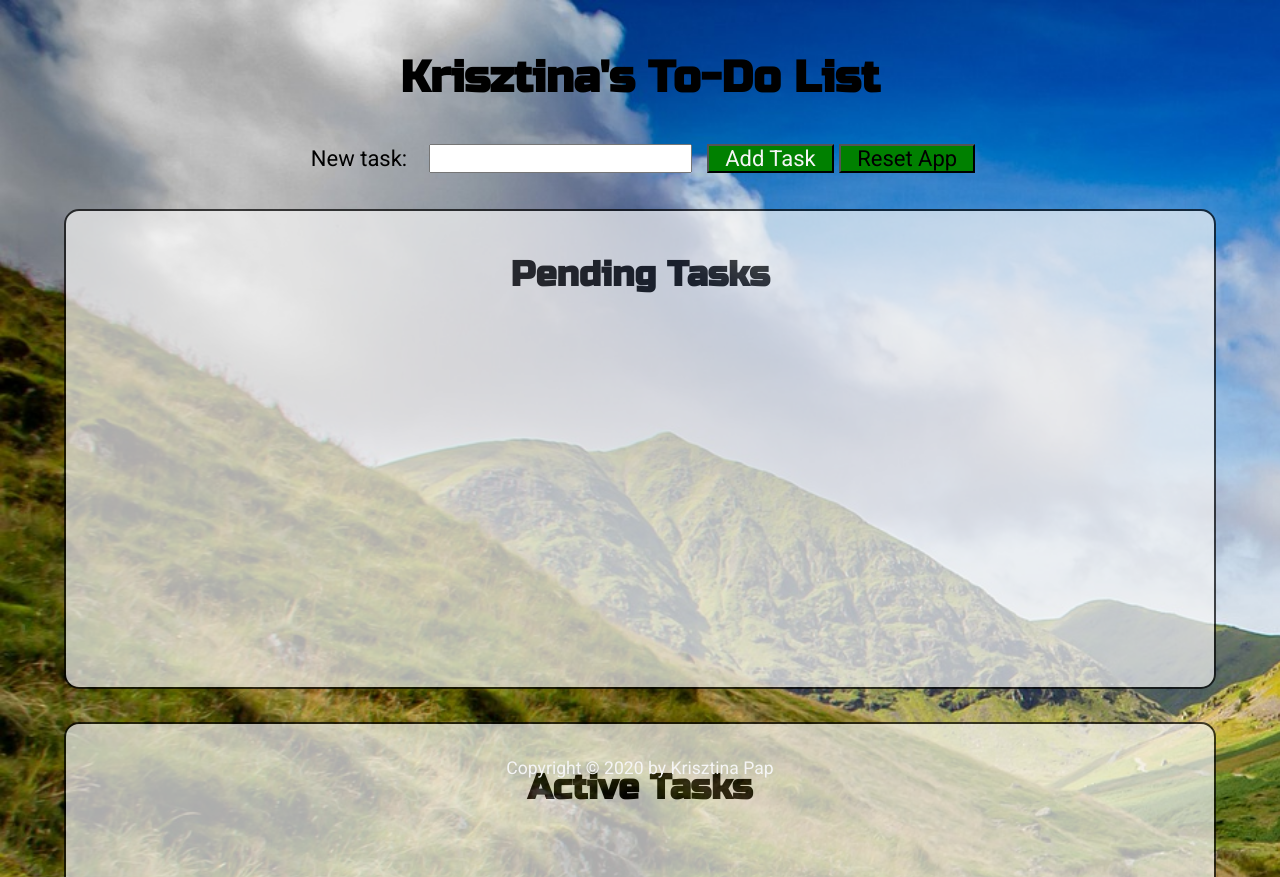
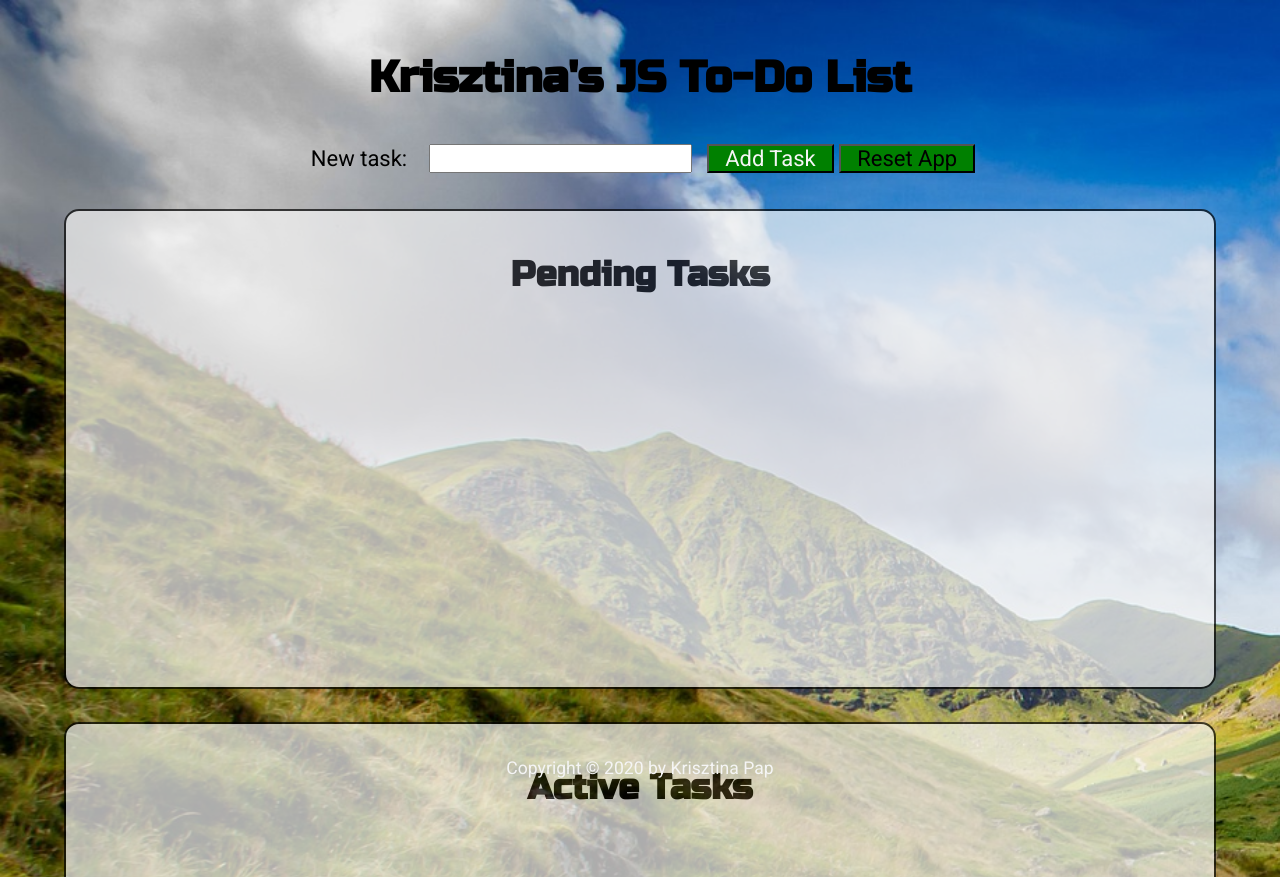
Before and after one commit to KrisztinaPap/js-to-do-list-improved, a website: page index.html in a window 1280 px wide. Shown: the top 877 px of the page. Drawn offline with Linux system fonts and the light colour scheme.

Commit message:
Added JS to title of app;

```diff
--- a/index.html
+++ b/index.html
@@ -3,7 +3,7 @@
 <head>
     <meta charset="UTF-8">
     <meta name="viewport" content="width=device-width, initial-scale=1.0">
-    <title>Krisztina's To-Do List</title>
+    <title>Krisztina's JS To-Do List</title>
 
     <!-- Normalize.css -->
     <link rel="stylesheet" href="css/normalize.css">
@@ -17,7 +17,7 @@
 </head>
 <body>
     <header>
-        <h1>Krisztina's To-Do List</h1>
+        <h1>Krisztina's JS To-Do List</h1>
     </header>
 
     <main>
```
